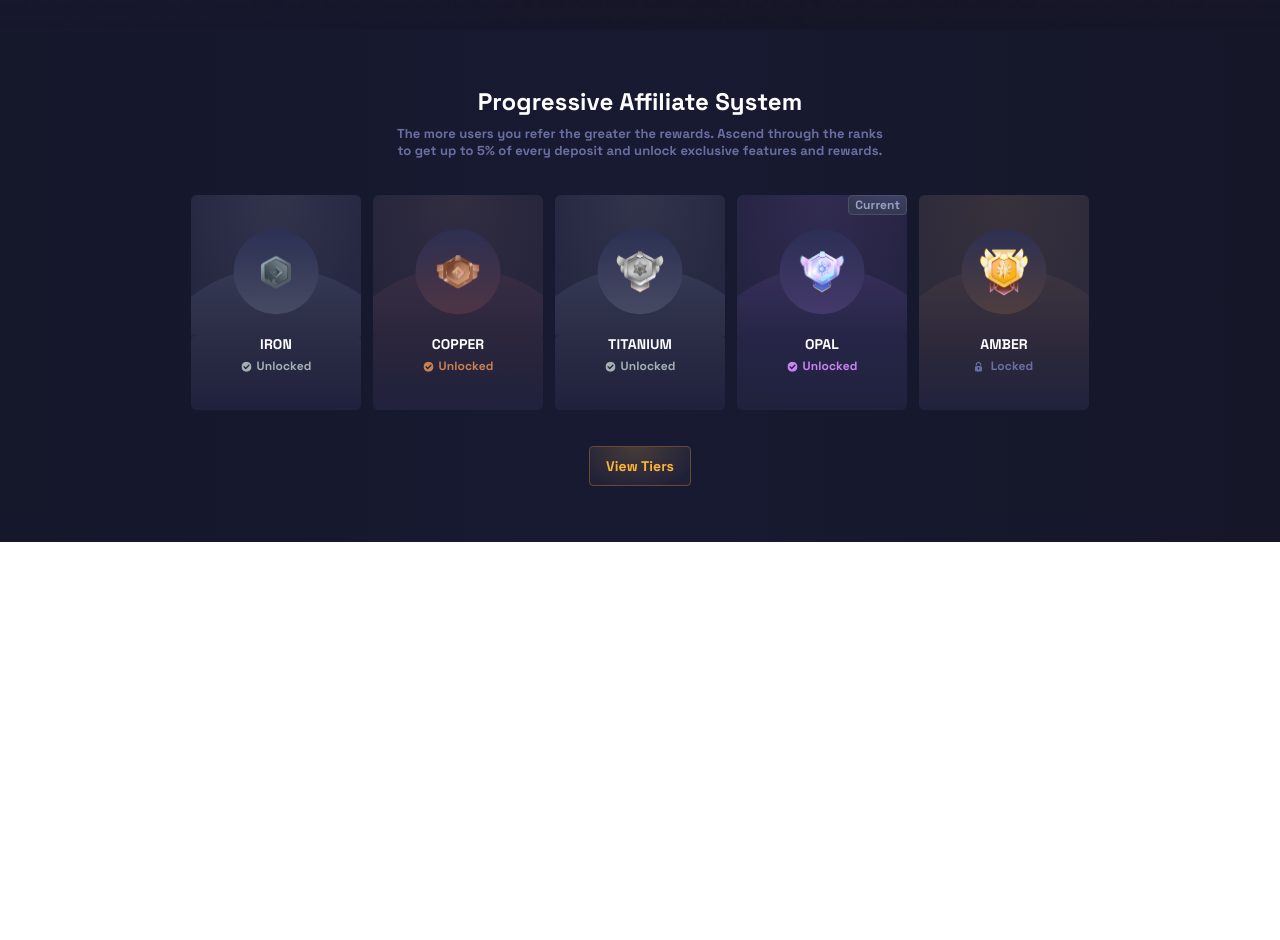
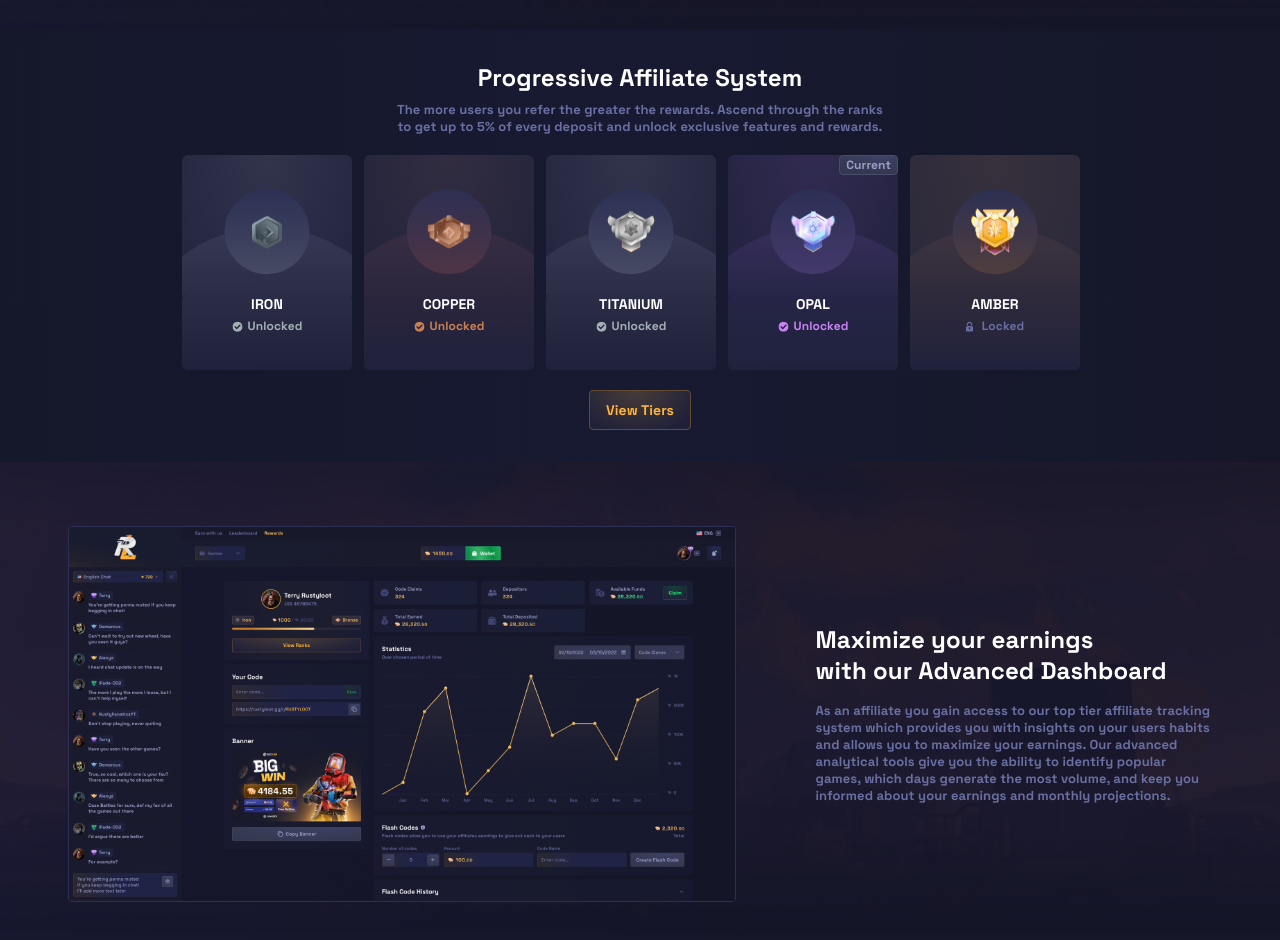
Before and after one commit to the0choi/rustyloot, a React (Vite) app: page / in a window 1280 px wide. Shown: the part 1480-2420 px from the top of the page. Before the commit the page ends 2022 px from the top, so only its background shows below. Built offline with nearby package versions, Linux system fonts and the light colour scheme.

Commit message:
add dashboard section

```diff
--- a/src/components/BenefitsCards.jsx
+++ b/src/components/BenefitsCards.jsx
@@ -45,6 +45,7 @@ const BenefitsCards = () => {
     <div
       ref={containerRef}
       className={`flex ${isOverflowing ? 'justify-start' : 'justify-center'} items-center overflow-x-auto gap-[12px] xl:gap-[16px] self-stretch p-[16px] xl:pt-[80px] bg-[linear-gradient(107deg,_#17182F_0%,_#151628_67.29%)]`}>
+
       <Card
         image={othersCard}
         title="Get others involved"
@@ -60,6 +61,7 @@ const BenefitsCards = () => {
         title="Withdraw your Profits"
         description="Instantly cash out out your earnings at anytime"
       />
+
     </div>
   )
 }
--- a/src/components/EarningsDashboard.jsx
+++ b/src/components/EarningsDashboard.jsx
@@ -3,9 +3,13 @@ import dashboard from '../assets/images/dashboard.png';
 
 const EarningsDashboard = () => {
   return (
-    <div className="relative flex flex-col items-start gap-[16px] self-stretch">
-      <img src={affiliatesBackground} className="absolute w-full h-full block object-cover" />
-
+    <div className="relative px-[16px] sm:px-[24px] py-[32px] sm:py-[64px] flex flex-wrap justify-center items-center gap-[16px] sm:gap-[24px] xl:gap-[80px] bg-[linear-gradient(107deg,_#17182F_0%,_#151628_67.29%)]">
+      <img src={affiliatesBackground} className="absolute inset-0 w-full h-full block object-cover self-stretch opacity-50" />
+      <img className="w-[344px] sm:w-[400px] xl:w-[668px] h-[193px] sm:h-[225px] xl:h-[376px] rounded-[4px] border border-[#2c3054] z-10" src={dashboard} />
+      <div className="w-[344px] sm:w-[286px] xl:w-[397px] h-auto flex-col justify-start items-start gap-[6px] xl:gap-[16px] flex z-10">
+        <span className="self-stretch text-[#FFF] text-left text-[18px] xl:text-[24px] leading-[23px] xl:leading-[31px] font-bold tracking-[0.1px]">Maximize your earnings <br/> with our Advanced Dashboard</span>
+        <span className="self-stretch text-[#6a6fa3] text-left text-[11px] xl:text-[13px] leading-[14px] xl:leading-[17px] font-bold tracking-[0.1px]">As an affiliate you gain access to our top tier affiliate tracking system which provides you with insights on your users habits and allows you to maximize your earnings. Our advanced analytical tools give you the ability to identify popular games, which days generate the most volume, and keep you informed about your earnings and monthly projections.</span>
+      </div>
     </div>
   )
 }
--- a/src/components/ProgressiveAffiliateSystem.jsx
+++ b/src/components/ProgressiveAffiliateSystem.jsx
@@ -25,20 +25,22 @@ const ProgressiveAffiliateSystem = () => {
   }, []);
 
   return (
-    <div className="flex flex-col items-center sm:gap-[16px] xl:gap-[20px] self-stretch px-[16px] pb-[16px] sm:px-[0px] pt-[24px] sm:py-[32px] xl:py-[56px] bg-[linear-gradient(270deg,_#151628_0%,_#171A31_50%,_#15172B_100%)]">
-      <div className="flex flex-col items-center gap-[4px] xl:gap-[8px]">
+    <div className={`flex flex-col items-center sm:gap-[16px] xl:gap-[20px] self-stretch bg-[linear-gradient(270deg,_#151628_0%,_#171A31_50%,_#15172B_100%)]`}>
+      <div className="pt-[24px] sm:pt-[32px] px-[16px] sm:px-[0px] w-full">
+        <div className="flex flex-col items-center justify-center gap-[4px] xl:gap-[8px]">
           <span className="text-[#FFF] text-center text-[18px] xl:text-[24px] font-bold leading-[23px] xl:leading-[31px] tracking-[0.1px] self-stretch">
             Progressive Affiliate System
           </span>
-        <span className="w-[344px] sm:w-[500px] text-[#6A6FA3] text-center text-[11px] xl:text-[13px] font-bold leading-[14px] xl:leading-[17px] tracking-[0.1px] self-stretch">
+          <span className="mx-auto w-[344px] sm:w-[500px] text-[#6A6FA3] text-center text-[11px] xl:text-[13px] font-bold leading-[14px] xl:leading-[17px] tracking-[0.1px] self-stretch">
             The more users you refer the greater the rewards. Ascend through the ranks
             to get up to 5% of every deposit and unlock exclusive features and rewards.
           </span>
         </div>
+      </div>
 
       <div
         ref={containerRef}
-        className={`w-full flex overflow-x-auto ${isOverflowing ? 'justify-start' : 'justify-center'} py-[16px] sm:p-[16px] items-center gap-[10px] sm:gap-[12px]`}>
+        className={`w-full flex overflow-x-auto ${isOverflowing ? 'justify-start' : 'justify-center'} py-[16px] pl-[16px] sm:px-[16px] sm:py-[0px] items-center gap-[10px] sm:gap-[12px]`}>
 
         <BadgeCard
           badgeImage={ironBadge}
@@ -258,11 +260,16 @@ const ProgressiveAffiliateSystem = () => {
           current={false}
         />
 
+        {/* Creates even spacing on the right side at the end of the overflow */}
+        <div className="mr-[6px]"></div>
+
       </div>
 
+      <div className="pb-[16px] sm:pb-[32px] px-[16px] w-full sm:w-auto">
         <div className="w-full sm:w-auto flex h-[40px] items-center cursor-pointer">
           <div className="w-full flex items-center justify-center px-[16px] py-[10px] gap-[6px] rounded-[4px] border border-1 border-[#664B33] bg-[radial-gradient(63.62%_115%_at_46.04%_0%,_#473C39_0%,_#473C39_0.01%,_#202139_100%)]">
             <span className="text-[#FFB436] text-center text-[14px] leading-[18px] tracking-[0.1px] font-bold">View Tiers</span>
+          </div>
         </div>
       </div>
 
```
Lines whose indentation alone changed are shown as unchanged.
